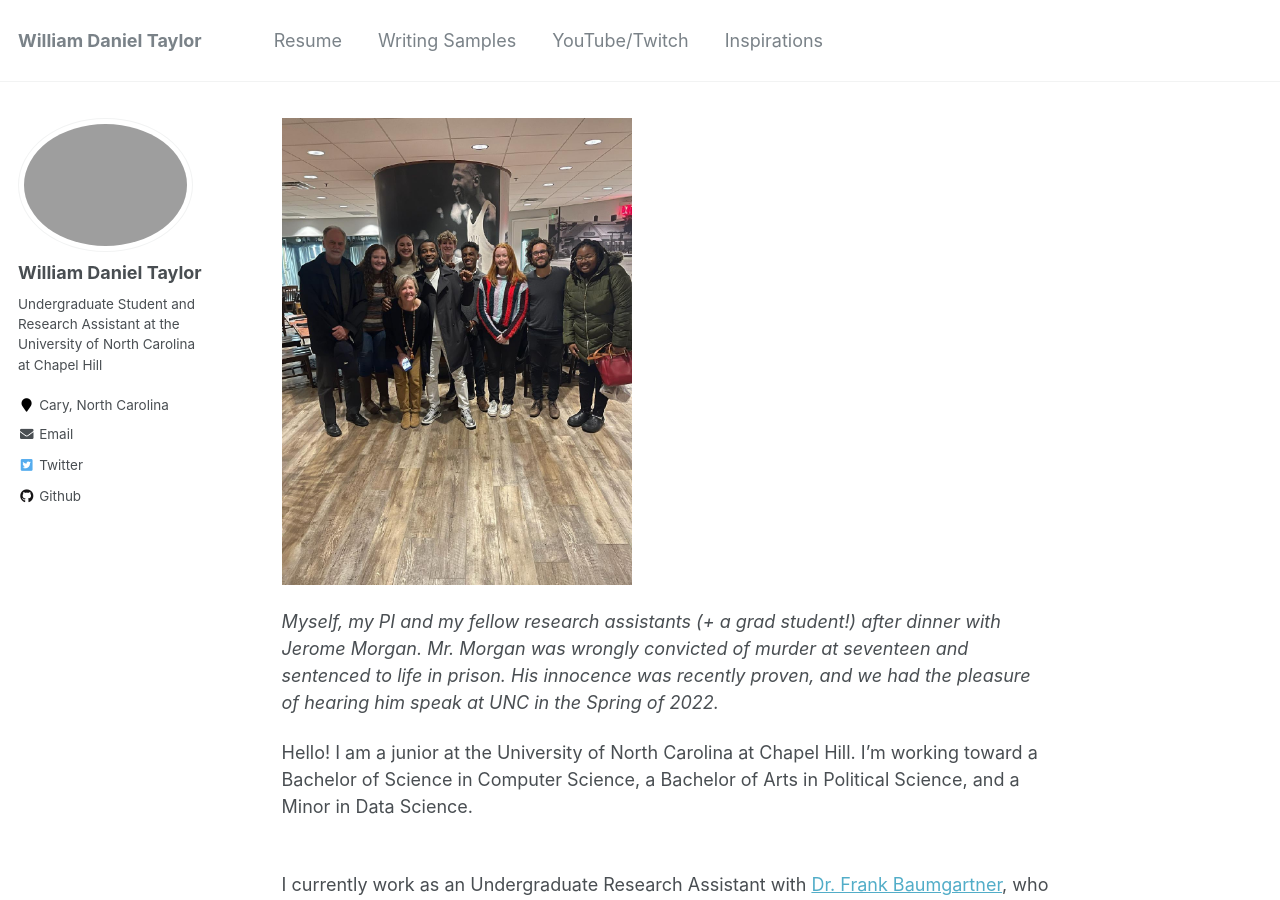
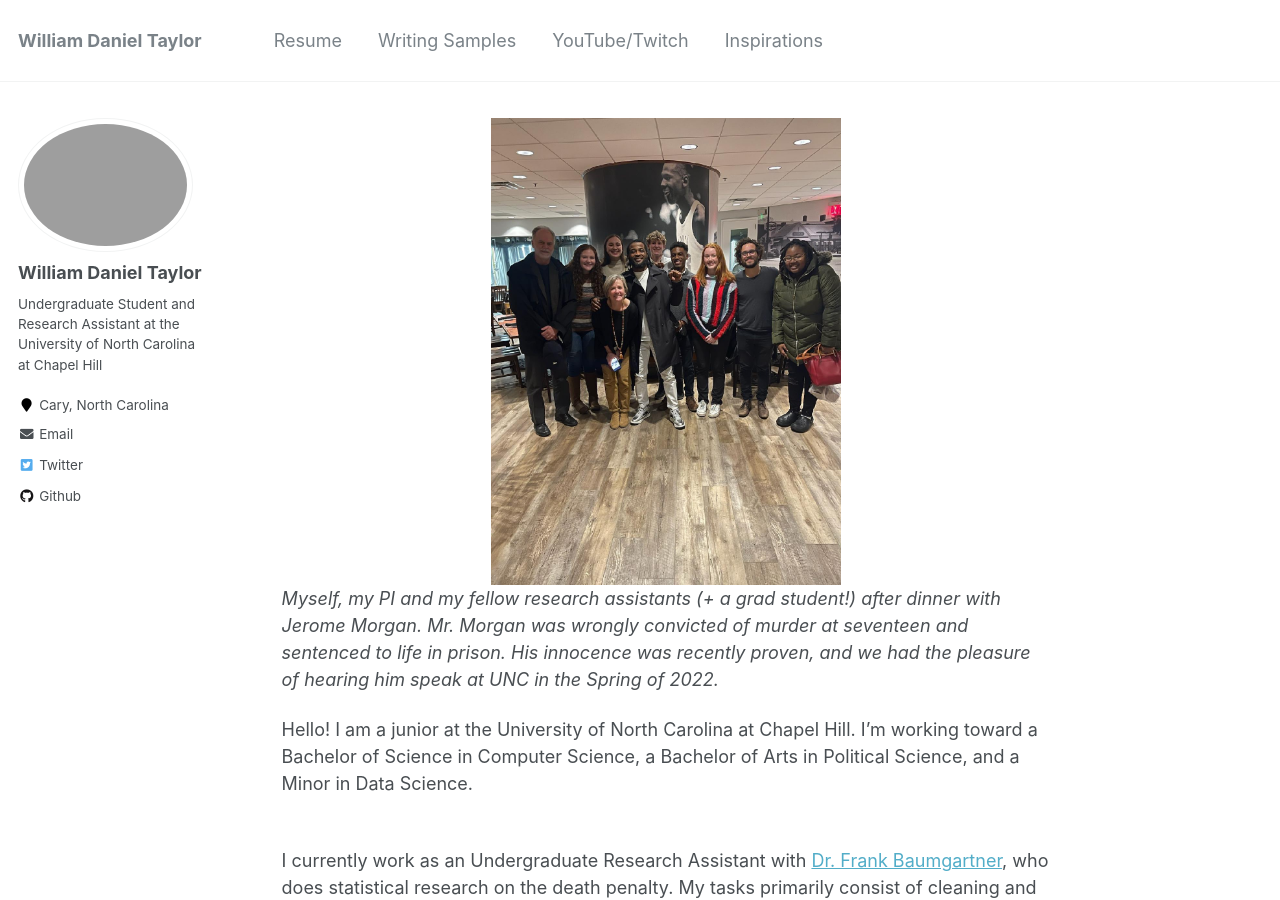
Before and after one commit to wdtaylor30/wdtaylor30.github.io, a Jekyll site: the page built from _pages/about.md, in a window 1280 px wide and 900 px high. Built offline with Jekyll 4.4.1, drawn with Linux system fonts in a browser that asks for light colours.

Commit message:
trying to center page again

```diff
--- a/_pages/about.md
+++ b/_pages/about.md
@@ -7,7 +7,7 @@ redirect_from:
   - /about.html
 ---
 
-<img src="../images/jerome_group_photo_2.jpg" width="350" class="center"/>
+<center><img src="../images/jerome_group_photo_2.jpg" width="350"/></center>
 
 *Myself, my PI and my fellow research assistants (+ a grad student!) after dinner with Jerome Morgan. Mr. Morgan was wrongly convicted of murder at seventeen and sentenced to life in prison. His innocence was recently proven, and we had the pleasure of hearing him speak at UNC in the Spring of 2022.*
 
```
